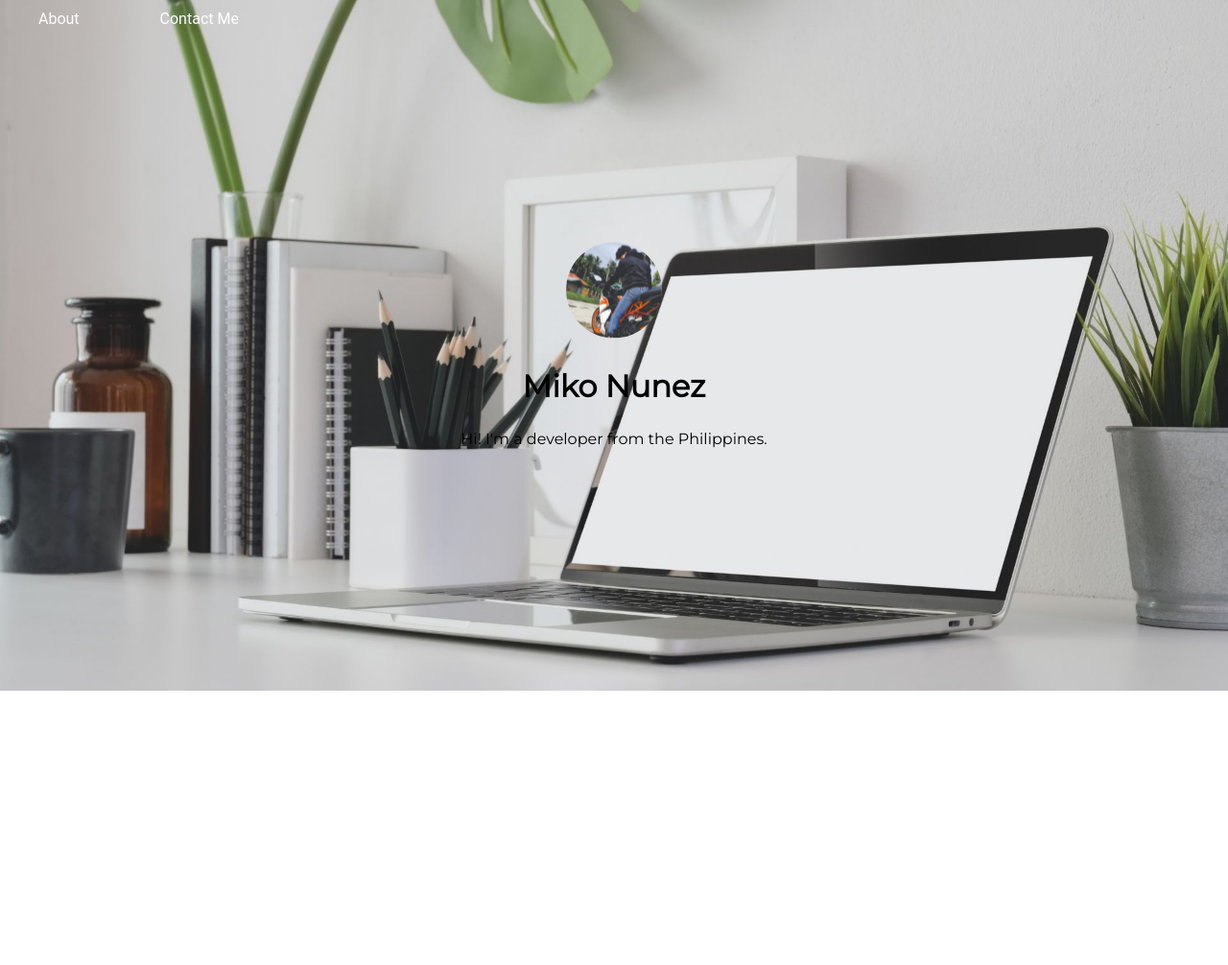
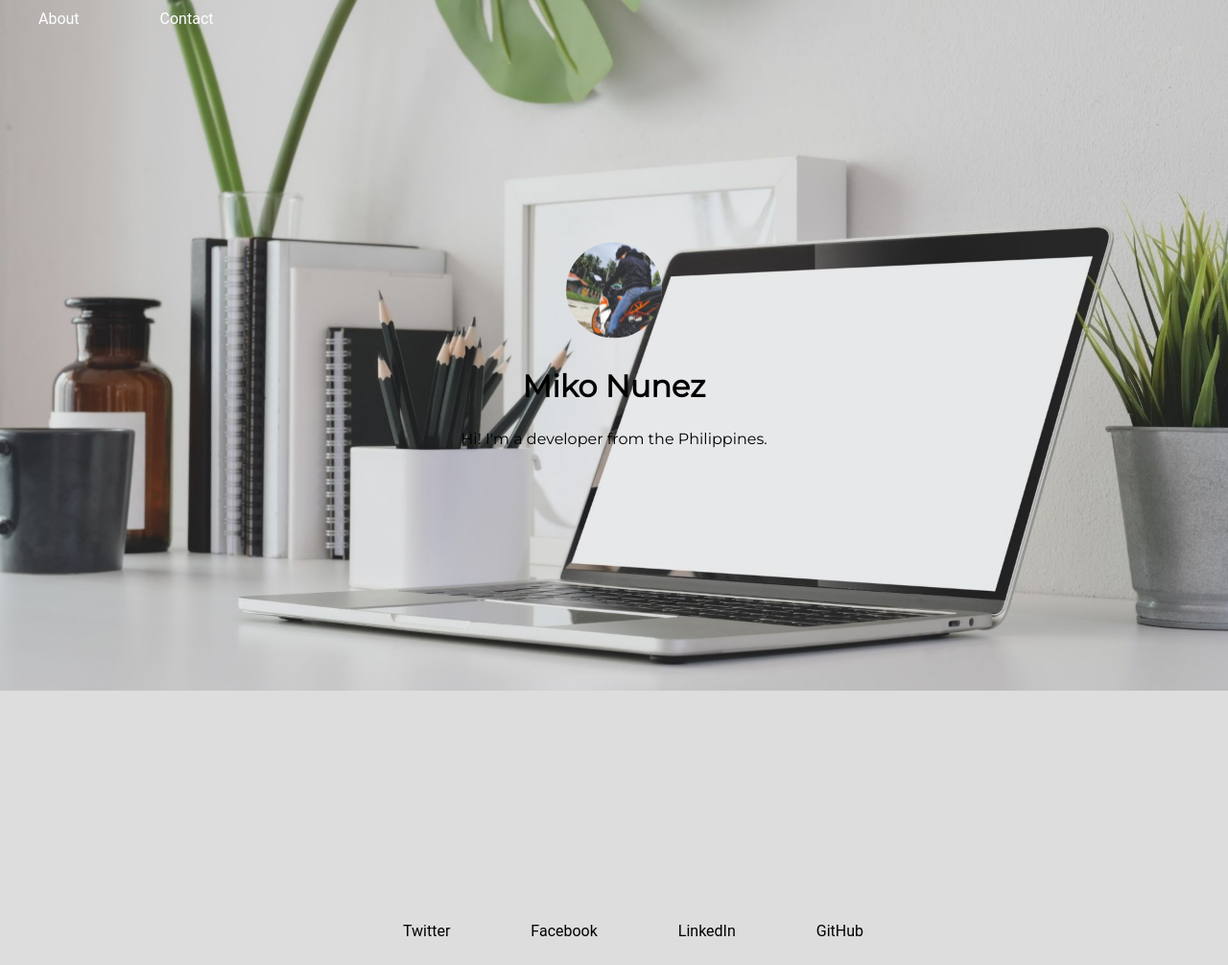
Before and after one commit to mikonunyez/mikonunyez.github.io, a plain HTML site: page index.html in a window 1280 px wide. Shown: the whole page at 96% size. Before the commit the page ends 969 px from the top, so only its background shows below. Drawn offline with Linux system fonts and the light colour scheme.

Commit message:
nav links seem to be broken.. no idea why..

```diff
--- a/index.html
+++ b/index.html
@@ -1,5 +1,5 @@
 <!DOCTYPE html>
-<html lang="en" dir="ltr">
+<html lang="en" dir="ltr" style="">
   <head>
     <meta charset="utf-8">
     <meta name="description" content="Miko Nuñez' portfolio">
@@ -13,7 +13,7 @@
       <nav>
         <ul class="header-list">
           <li><a href="#about">About</a></li>
-          <li><a href="#contact">Contact Me</a></li>
+          <li><a href="#contact">Contact</a></li>
         </ul>
       </nav>
 
@@ -31,7 +31,14 @@
     </section>
 
     <section id="contact">
-      <img class src="" alt="">
+      <div class="socmed-links-container">
+        <ul>
+          <li><a href="https://www.twitter.com/mikonunyez">Twitter</a></li>
+          <li><a href="https://www.facebook.com/mikonunyez">Facebook</a></li>
+          <li><a href="https://www.linkedin.com/in/mikonunyez">LinkedIn</a></li>
+          <li><a href="https://www.github.com/mikonunyez">GitHub</a></li>
+        </ul>
+      </div>
     </section>
   </body>
 </html>
--- a/style.css
+++ b/style.css
@@ -1,11 +1,10 @@
 body{
   margin: 0px;
-  padding: 0;
-  border: 0;
+  background-color: #dddddd;
 }
 
 .header-list{
-  list-style: none;
+  list-style-type: none;
   font-family: 'Roboto';
   color: white;
   margin: 0;
@@ -16,7 +15,6 @@ body{
     width: 60px;
     text-decoration: none;
     color: inherit;
-
   }
   .header-list li{
     display: inline-block;
@@ -33,10 +31,6 @@ body{
 
 .about-profile{
   border-radius: 50%;
-  /* position: absolute;
-  top: 50%;
-  left: 32%;
-  transform: translate(-50%, -50%); */
 }
 
 .about-content{
@@ -48,10 +42,6 @@ body{
   transform: translate(0, -50%);
 }
 
-.about-content li{
-  display: inline-block;
-}
-
 .about-text{
   font-family: 'Montserrat', sans-serif;
 
@@ -60,3 +50,20 @@ body{
     font-size: 2rem;
     text-align: center;
   }
+
+.socmed-links-container{
+  list-style-type: none;
+  font-family: 'Roboto';
+  color: white;
+  margin: 0;
+  padding: 0;
+  text-align: center;
+}
+  .socmed-links-container a{
+    color: black;
+    text-decoration: none;
+  }
+  .socmed-links-container li{
+    display: inline-block;
+    padding: 10px 40px;
+  }
```
